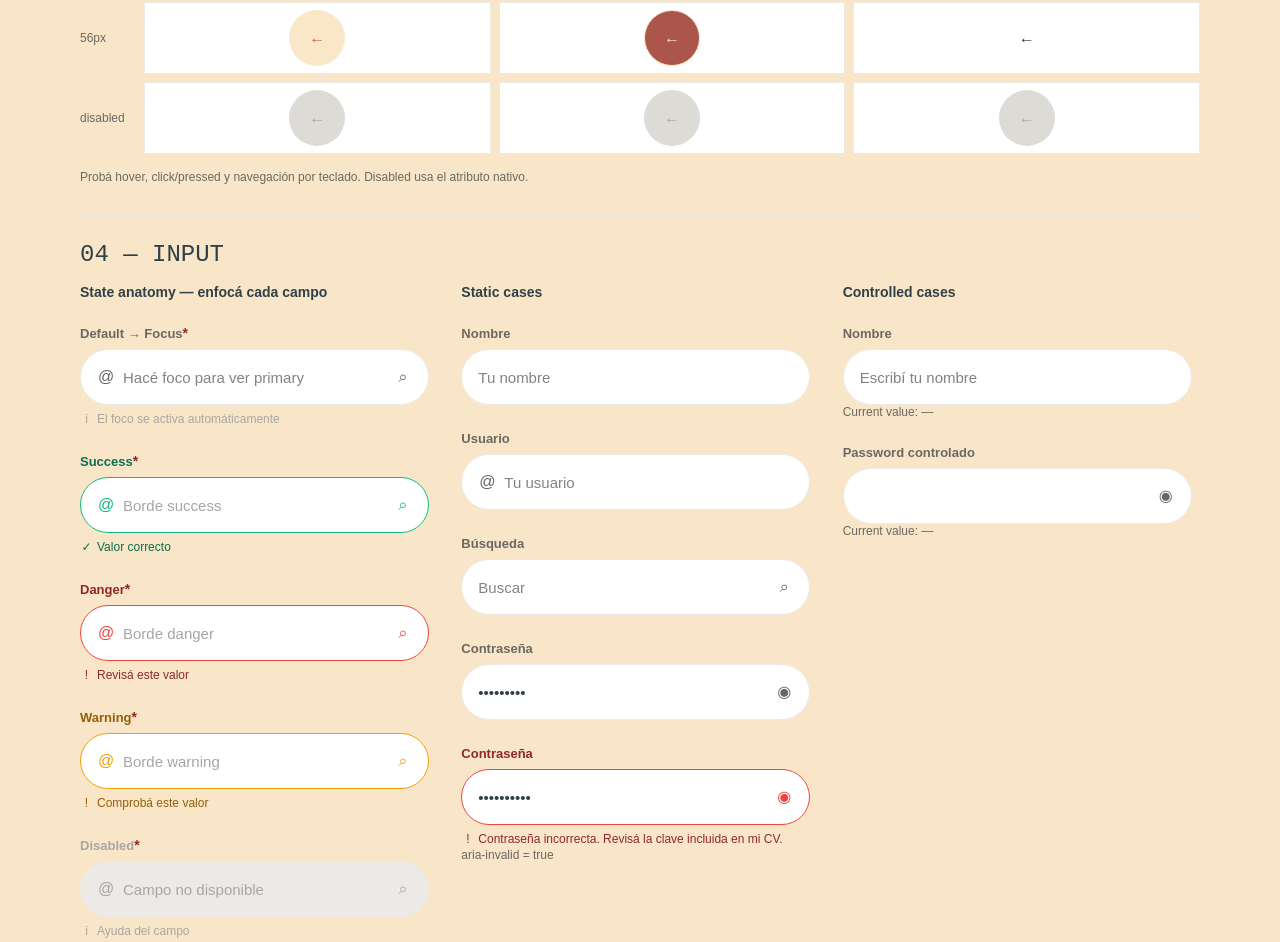
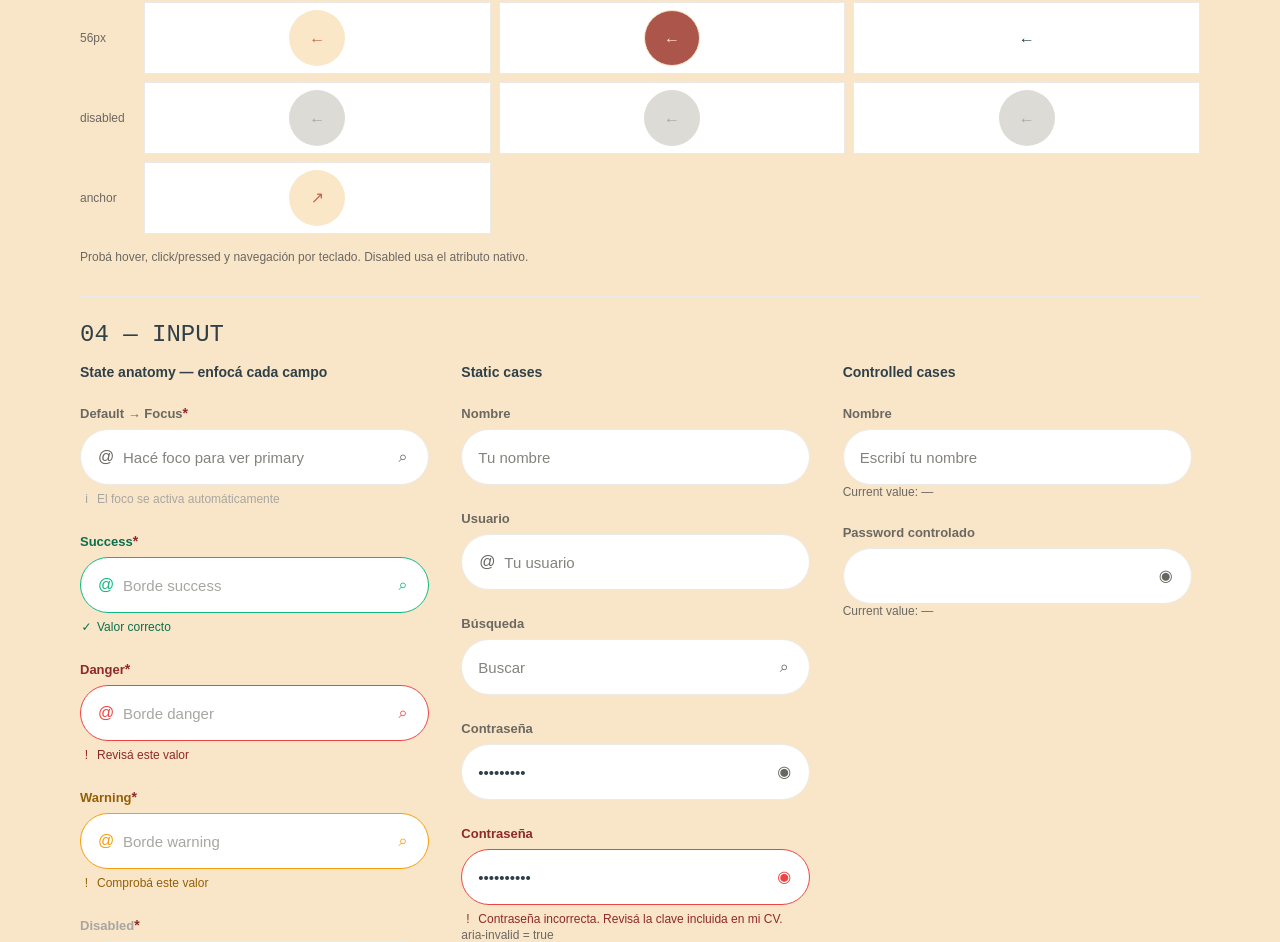
Before and after one commit to nooogt/portfolio, a React (Vite) app: page /dev/ui-primitives in a window 1280 px wide. Shown: the part 1556-2498 px from the top of the page. Built offline with nearby package versions, Linux system fonts and the light colour scheme.

Commit message:
feat: support anchor circle buttons

```diff
--- a/src/components/ui/CircleButton.css
+++ b/src/components/ui/CircleButton.css
@@ -8,6 +8,7 @@
   border-radius: var(--button-radius);
   font-family: var(--font-family-primary);
   line-height: 1;
+  text-decoration: none;
   cursor: pointer;
   transition:
     background-color var(--motion-duration-interaction) var(--motion-easing-interaction),
--- a/src/components/ui/CircleButton.tsx
+++ b/src/components/ui/CircleButton.tsx
@@ -1,25 +1,37 @@
-import type { ButtonHTMLAttributes, ReactNode } from 'react'
+import type {
+  AnchorHTMLAttributes,
+  ButtonHTMLAttributes,
+  ReactNode,
+} from 'react'
 import './CircleButton.css'
 
 export type CircleButtonVariant = 'secondary' | 'outline' | 'ghost'
 export type CircleButtonSize = 36 | 40 | 46 | 48 | 56
 
-export interface CircleButtonProps
-  extends ButtonHTMLAttributes<HTMLButtonElement> {
+interface CircleButtonCommonProps {
   variant: CircleButtonVariant
   size?: CircleButtonSize
   'aria-label': string
   children: ReactNode
 }
 
-export function CircleButton({
-  variant,
-  size = 56,
-  className,
-  children,
-  type = 'button',
-  ...buttonProps
-}: CircleButtonProps) {
+type CircleButtonButtonProps = CircleButtonCommonProps &
+  Omit<ButtonHTMLAttributes<HTMLButtonElement>, keyof CircleButtonCommonProps> & {
+    as?: 'button'
+  }
+
+type CircleButtonAnchorProps = CircleButtonCommonProps &
+  Omit<AnchorHTMLAttributes<HTMLAnchorElement>, keyof CircleButtonCommonProps> & {
+    as: 'a'
+    href: string
+  }
+
+export type CircleButtonProps =
+  | CircleButtonButtonProps
+  | CircleButtonAnchorProps
+
+export function CircleButton(props: CircleButtonProps) {
+  const { variant, size = 56, className, children } = props
   const classes = [
     'circle-button',
     `circle-button--${variant}`,
@@ -28,10 +40,38 @@ export function CircleButton({
   ]
     .filter(Boolean)
     .join(' ')
+  const content = <span className="circle-button__icon">{children}</span>
+
+  if (props.as === 'a') {
+    const {
+      as: _as,
+      variant: _variant,
+      size: _size,
+      children: _children,
+      className: _className,
+      ...anchorProps
+    } = props
+
+    return (
+      <a className={classes} {...anchorProps}>
+        {content}
+      </a>
+    )
+  }
+
+  const {
+    as: _as,
+    variant: _variant,
+    size: _size,
+    children: _children,
+    className: _className,
+    type = 'button',
+    ...buttonProps
+  } = props
 
   return (
     <button className={classes} type={type} {...buttonProps}>
-      <span className="circle-button__icon">{children}</span>
+      {content}
     </button>
   )
 }
--- a/src/routes/dev/UiPrimitivesRoute.tsx
+++ b/src/routes/dev/UiPrimitivesRoute.tsx
@@ -297,6 +297,19 @@ export function UiPrimitivesRoute() {
                 variant="ghost"
               >
                 ←
+              </CircleButton>
+            </div>
+          </div>
+          <div className="ui-primitives__circle-row" id="circle-anchor-check">
+            <span className="ui-primitives__circle-size">anchor</span>
+            <div className="ui-primitives__circle-cell">
+              <CircleButton
+                as="a"
+                href="#circle-anchor-check"
+                aria-label="CircleButton como enlace"
+                variant="secondary"
+              >
+                ↗
               </CircleButton>
             </div>
           </div>
```
